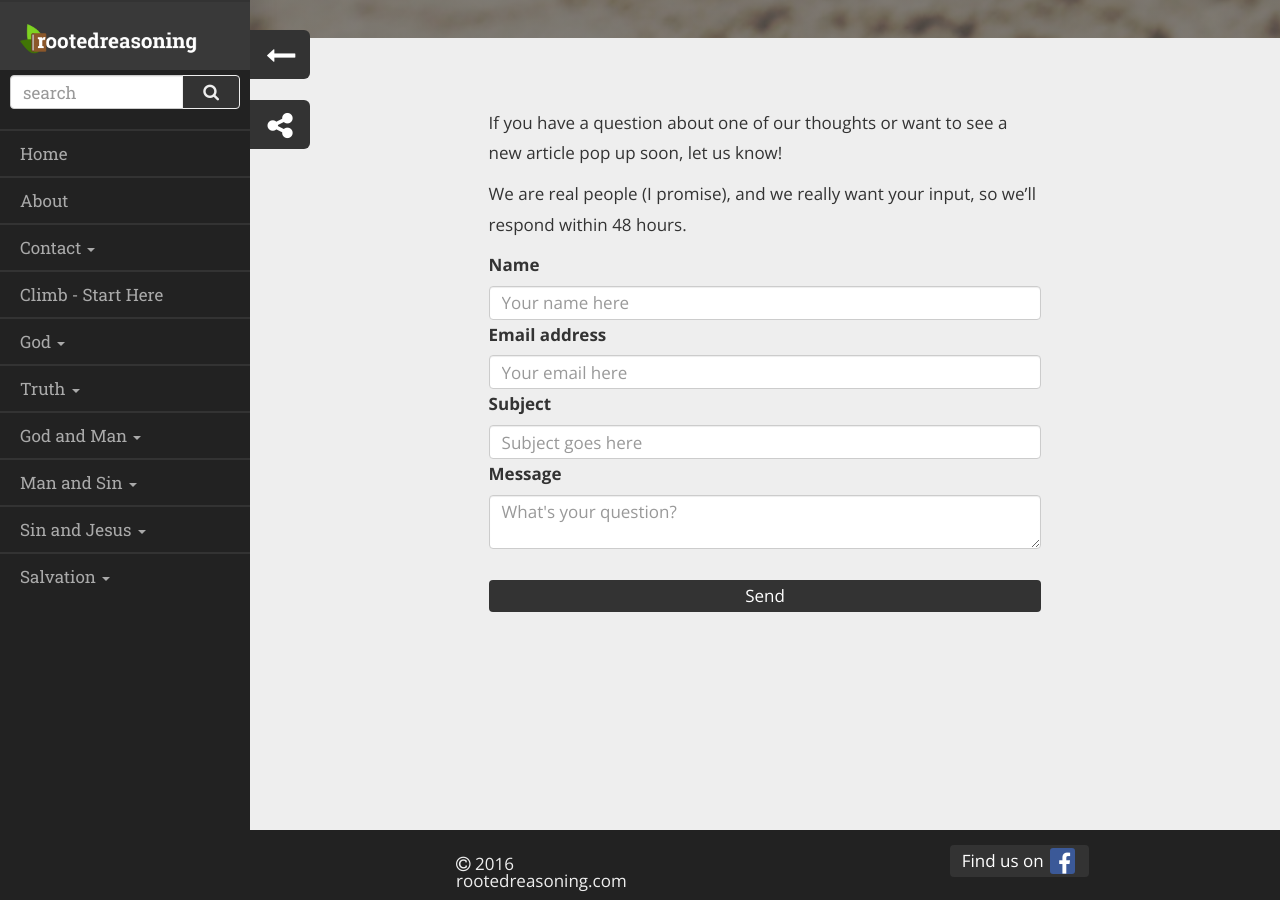
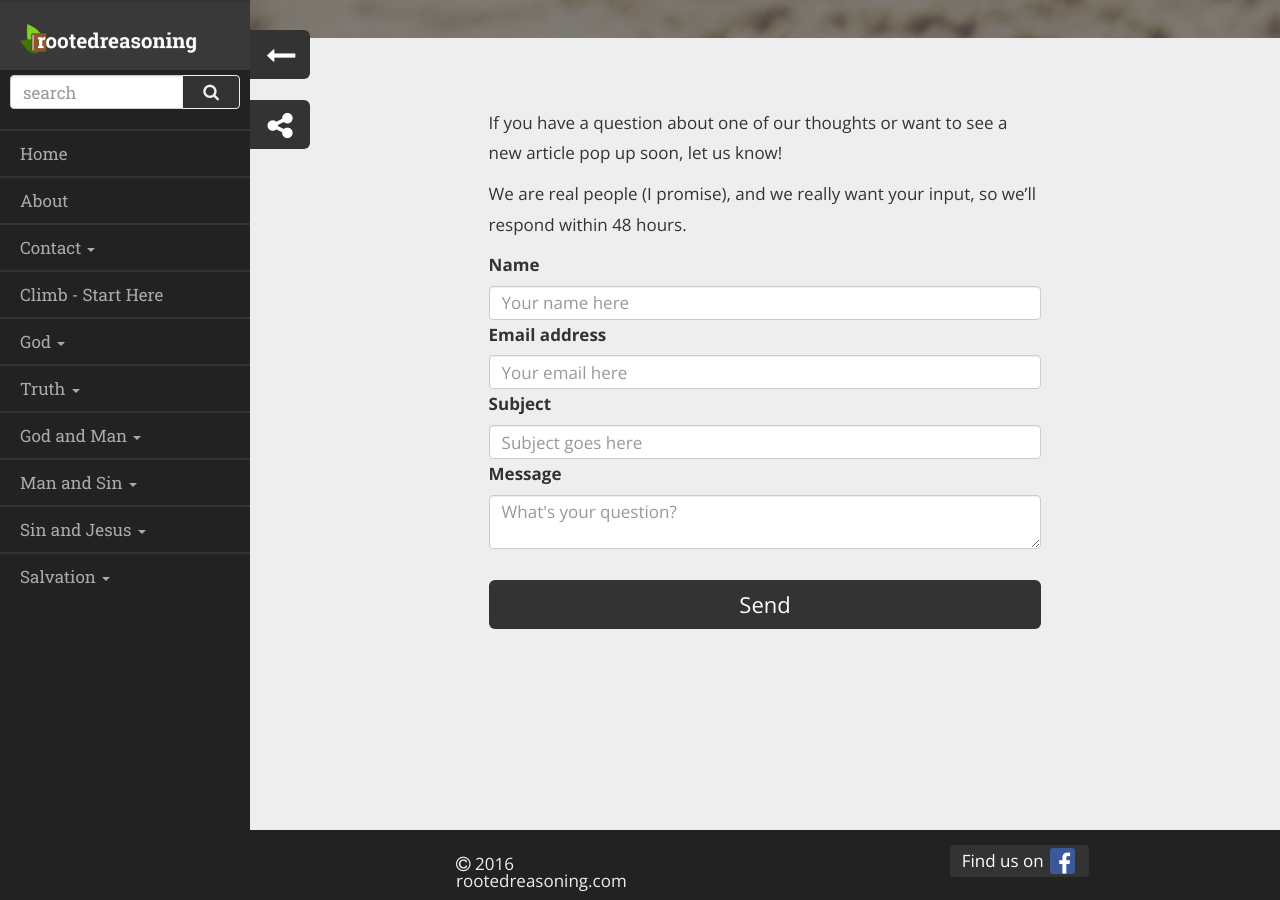
Before and after one commit to byhag/rootedreasoning, a Jekyll site: the page built from ask-us.md, in a window 1280 px wide and 900 px high, scrolled down 231 px. Built offline with Jekyll 4.4.1, drawn with Linux system fonts in a browser that asks for light colours.

Commit message:
Make email form buttons larger

```diff
--- a/_includes/email-form.html
+++ b/_includes/email-form.html
@@ -2,8 +2,8 @@
 <div id="thanks">
     <h2>{{include.thankYouMessage}}</h2>
     <br>
-    <a class="btn btn-block btn-primary" href="{{site.baseurl}}/">Go back home</a>
-    <button class="btn btn-block btn-primary" onclick="sendAnother()">Send another email</button>
+    <a class="btn btn-lg btn-block btn-primary" href="{{site.baseurl}}/">Go back home</a>
+    <button class="btn btn-lg btn-block btn-primary" onclick="sendAnother()">Send another email</button>
 </div>
 <div class="alert alert-warning alert-dismissable">
     <a href="#" class="close" data-dismiss="alert" aria-label="close">&times;</a>
@@ -19,5 +19,5 @@
     <label>Message</label>
     <textarea class="form-control" name="message" placeholder="{{include.placeholder}}"></textarea>
     <br>
-    <button class="btn btn-block btn-primary" onclick="sendEmail()" type="button" value="send">Send</button>
+    <button class="btn btn-lg btn-block btn-primary" onclick="sendEmail()" type="button" value="send">Send</button>
 </form>
```
